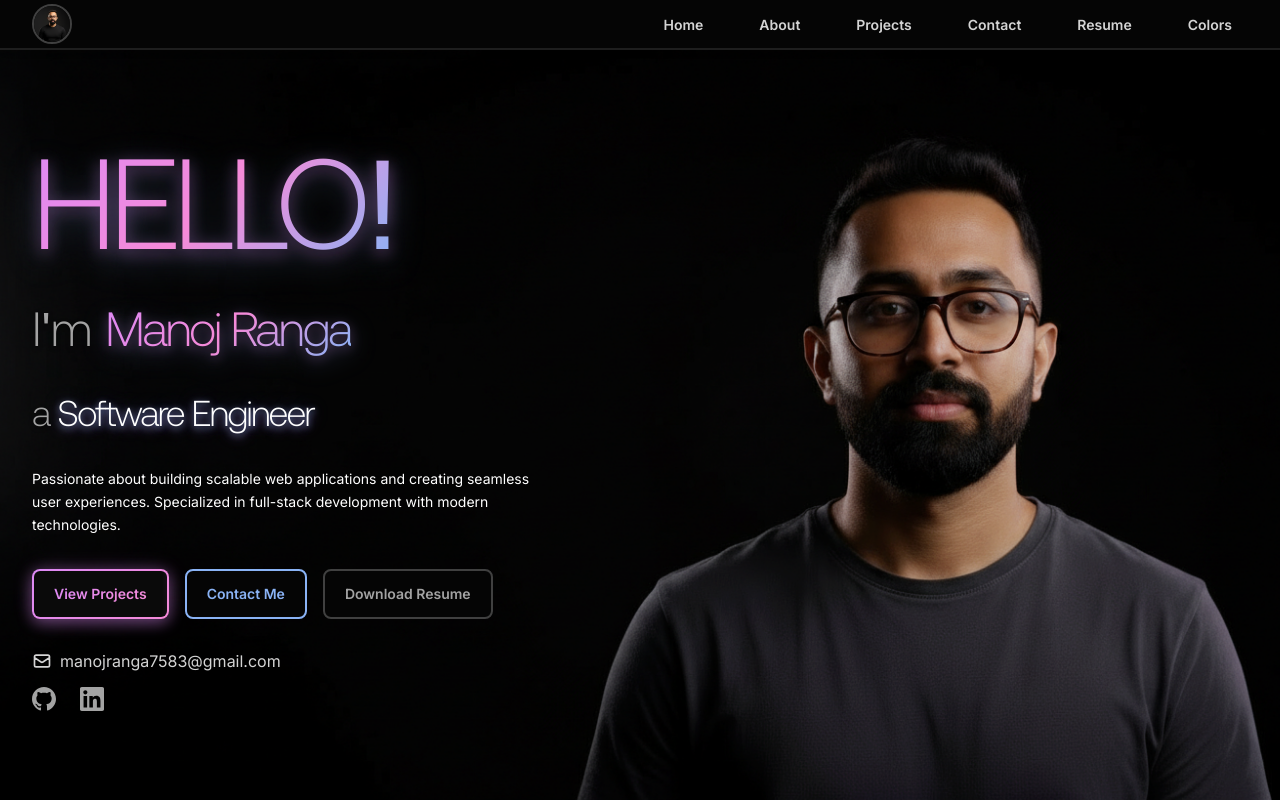
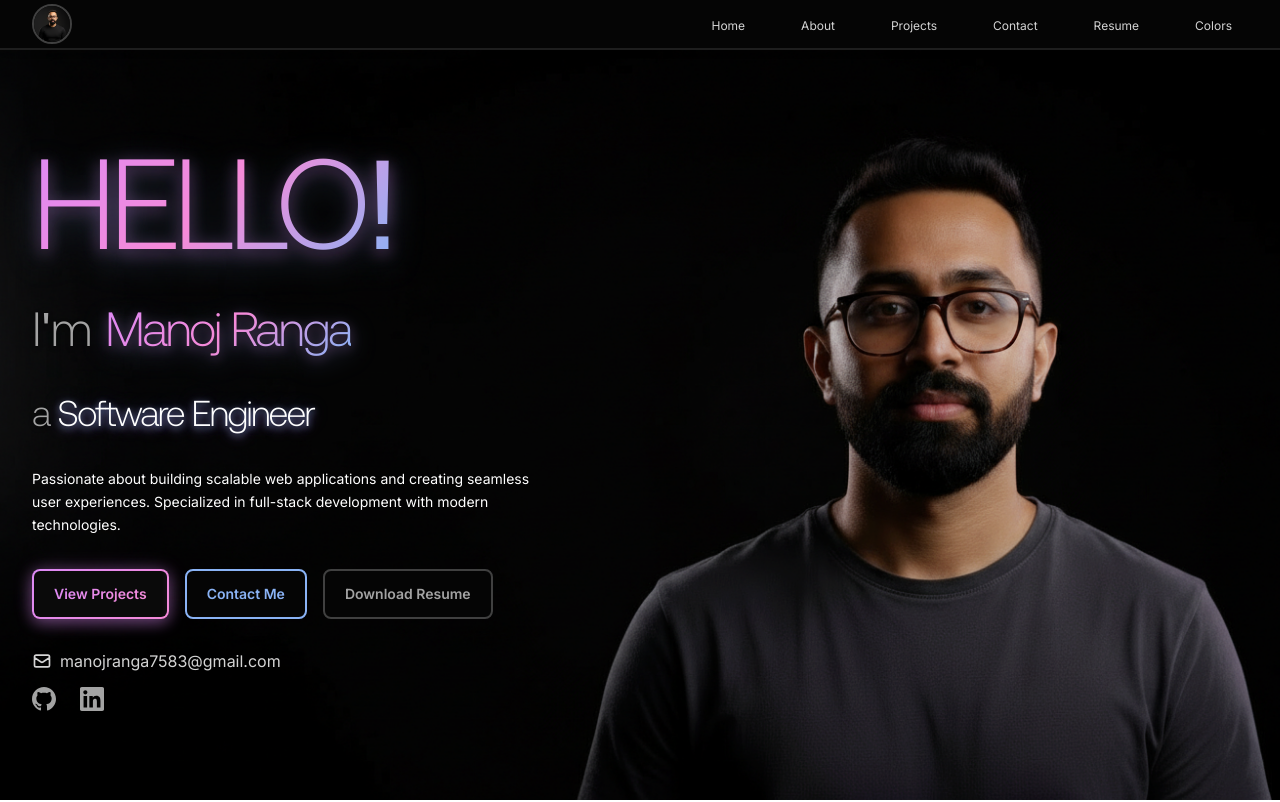
Before and after one commit to kgmanojranga/portfolio-manojranga, a React (Vite) app in the folder client/: page / in a window 1280 px wide. Shown: the top 802 px of the page. Built offline with nearby package versions, Linux system fonts and the light colour scheme.

Commit message:
chore: navbar style modifications

```diff
--- a/client/src/index.css
+++ b/client/src/index.css
@@ -345,8 +345,8 @@
     .navbar-buttons {
         padding: 8px 16px;
         color: var(--color-neutral-300);
-        font-size: 14px;
-        font-weight: 600;
+        font-size: 12px;
+        font-weight: 400;
         transition: all 0.3s ease;
     }
 
@@ -355,7 +355,7 @@
         border-radius: 16px;
         color: var(--color-wave-primary);
         border-color: var(--color-wave-primary);
-        box-shadow: 0 0 12px rgba(220, 138, 245, 0.4);
+        box-shadow: 0 0 5px rgba(220, 138, 245, 0.4);
         transform: scale(1.05);
     }
 
```
